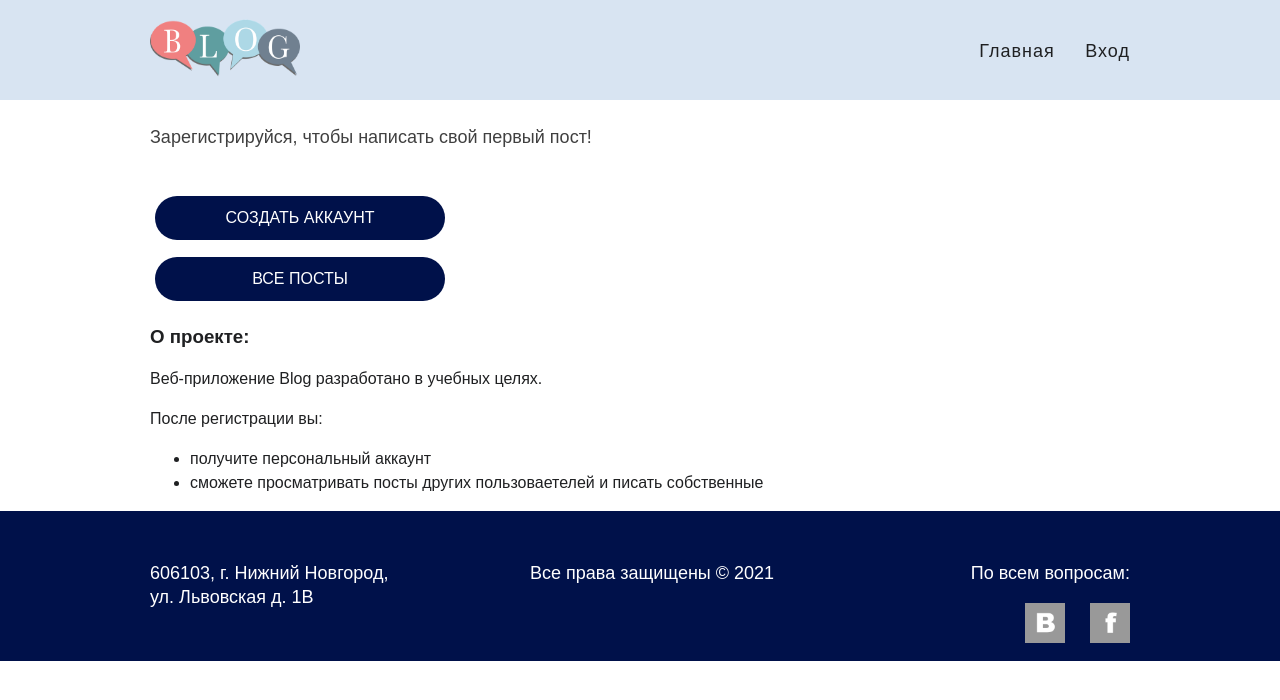
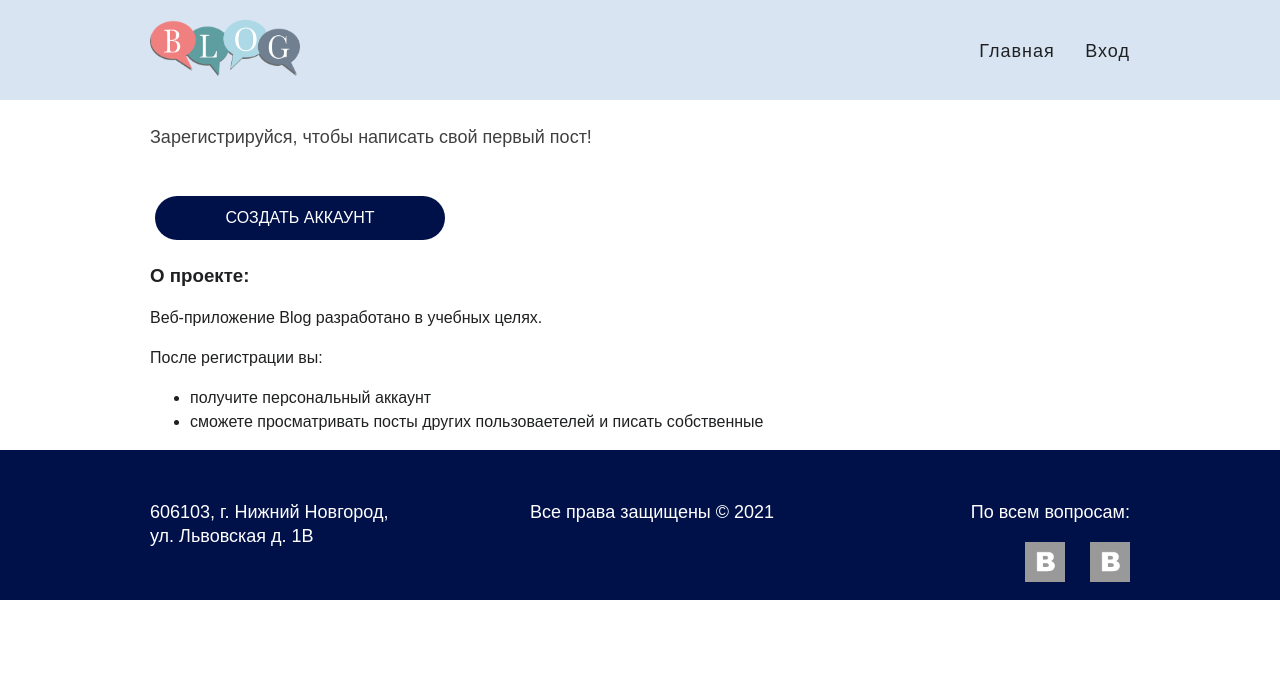
Before and after one commit to DevHseTeam/blog, a Django app: page / in a window 1280 px wide. Shown: the top 700 px of the page. Run offline with Django 3.2, Linux system fonts and the light colour scheme.

Commit message:
Changed contacts in the footer. Removed button from index page.

```diff
--- a/siteroot/blog/templates/auth-header.html
+++ b/siteroot/blog/templates/auth-header.html
@@ -23,9 +23,6 @@
               </li>
               {% endif %}
               <li>
-                <a href="">Удалить аккаунт</a>
-              </li>
-              <li>
                 <a href="{% url 'account-logout' %}">Выход</a>
               </li>
             </ul>
--- a/siteroot/blog/templates/footer.html
+++ b/siteroot/blog/templates/footer.html
@@ -9,7 +9,7 @@
       <div class="footer-social">
         <p>По всем вопросам:</p>
         <a href="https://vk.com/shalnayalalala" class="social-btn social-btn-vk">Вконтакте</a>
-        <a href="https://www.facebook.com/profile.php?id=100014551297555" class="social-btn social-btn-fb" >Facebook</a>
+        <a href="https://vk.com/katalexm" class="social-btn social-btn-vk">Вконтакте</a>
       </div>
     </div>
   </div>
--- a/siteroot/blog/templates/index.html
+++ b/siteroot/blog/templates/index.html
@@ -15,9 +15,6 @@
           <p>Зарегистрируйся, чтобы написать свой первый пост!</p>
             <a href="{% url 'account-create' %}" class='btn btn-blue'>
               Создать аккаунт
-            </a>
-            <a href="{% url 'posts' %}" class='btn btn-blue'>
-              Все посты
             </a>
           {% endif %}
         </div>
```
